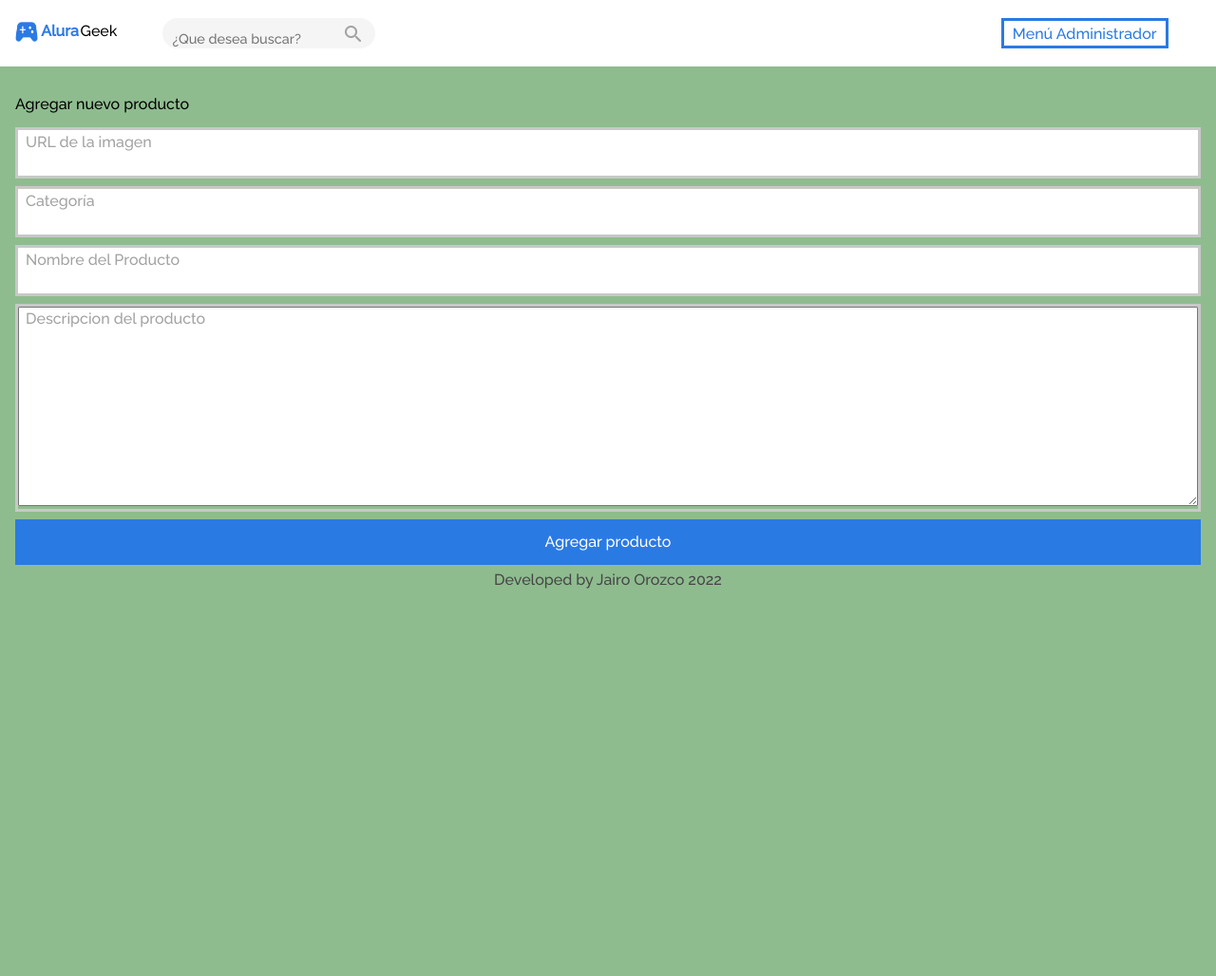
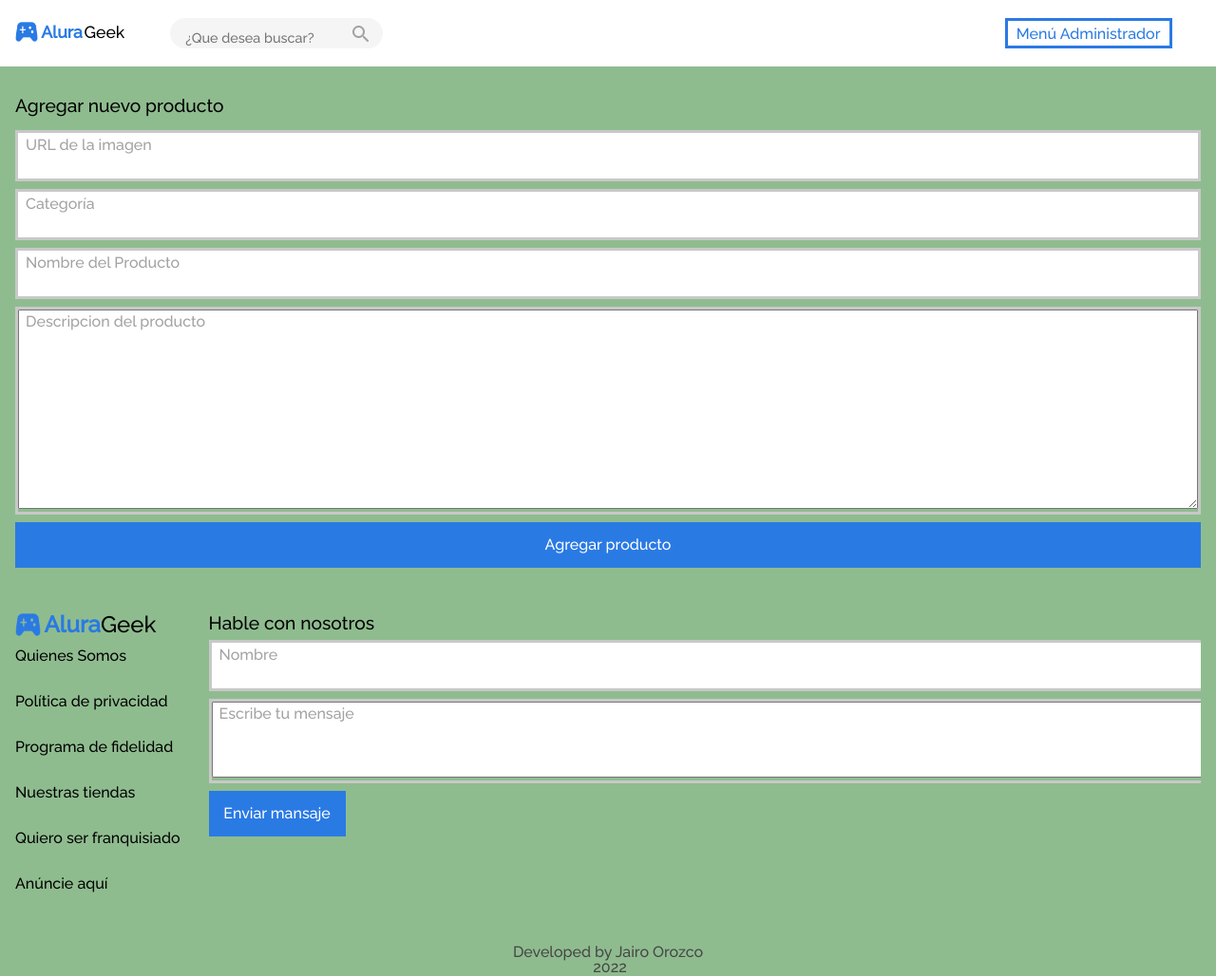
Before and after one commit to chrono234/E-commerce, a plain HTML site: page index.html in a window 1280 px wide. Shown: the whole page at 95% size. Before the commit the page ends 800 px from the top, so only its background shows below. Drawn offline with Linux system fonts and the light colour scheme.

Commit message:
css updated

```diff
--- a/style.css
+++ b/style.css
@@ -190,6 +190,8 @@
   margin-top: 0.5rem;
   display: flex;
   justify-content: center;
+  align-items: center;
+  flex-direction: column;
 }
 
 @media only screen and (min-width: 768px) {
@@ -208,6 +210,10 @@
     margin-left: 3rem;
   }
 
+  .encabezado__logo.titulo__1, .encabezado__logo.titulo__2{
+    font-size: 1.1rem;
+  }
+
   .encabezado__logo.titulo__2 {
     margin-left: 0.1rem;
   }
@@ -219,6 +225,7 @@
     height: 2rem;
     width: 14rem;
     position: relative;
+    padding: 0.1rem 0 0.2rem 0.5rem;
   }
 
   .input__search::placeholder {
@@ -260,16 +267,20 @@
     display: none;
   }
 
+  .form__title{
+    font-size: 1.2rem;
+  }
+
   .contacto__container {
     display: flex;
-    display: none;
-    position: relative;
     margin: 1rem 0 0 0;
-    background: #eaf2fd;
+    width: calc(100vw - 1rem);
+    overflow: hidden;
   }
 
   .about {
-    margin-left: 1rem;
+    display: inline-block;
+    margin: 1rem;
   }
 
   .about__title__container {
@@ -294,17 +305,15 @@
   }
 
   .form__contacto__container {
-    width: calc(100vw - 15rem);
+    margin: 0 0 4rem 0;
   }
-
   .form__title.contact {
-    margin: 3rem 0 0.5rem 0;
-    font-size: 1rem;
+    margin: 2.7rem 0 0.5rem 0;
   }
 
   .input__container.contact,
   .textarea__container.contact {
-    width: calc(100vw - 14.8rem);
+    width: calc(100vw - 13rem);
   }
 
   .input__textarea.contact {
```
Also changed, not shown: index.html (line endings or trailing spaces).
